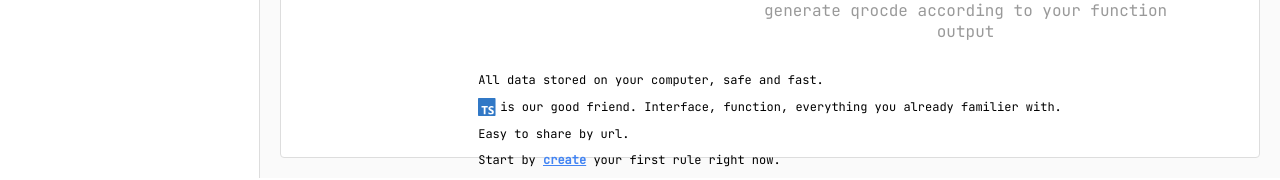
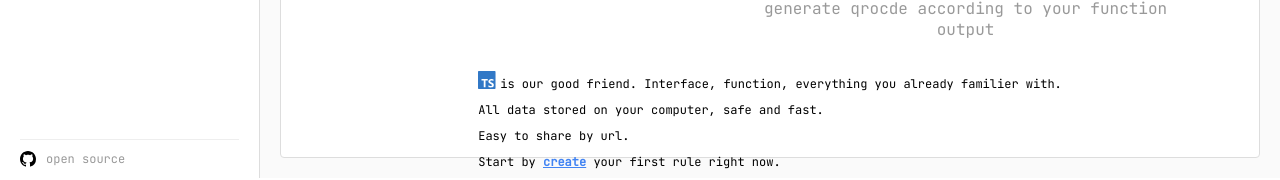
Before and after one commit to ioslh/to-qrcode, a Vue app: page / in a window 1280 px wide. Shown: the part 622-802 px from the top of the page. Built offline with nearby package versions, Linux system fonts and the light colour scheme; a small style sheet from the web is missing.

Commit message:
feat: misc

```diff
--- a/src/layout/layout.vue
+++ b/src/layout/layout.vue
@@ -16,6 +16,11 @@
         </a>
       </li>
     </ul>
+    <div class="copyright">
+      <a target="_blank" href="https://github.com/ioslh/to-qrcode">
+        open source
+      </a>
+    </div>
   </nav>
   <main>
     <router-view></router-view>
@@ -118,6 +123,7 @@ nav {
   padding: 0 20px;
   display: flex;
   flex-direction: column;
+  // position: relative;
 }
 
 .index {
@@ -149,6 +155,7 @@ nav {
   display: flex;
   align-items: center;
   justify-content: space-between;
+  height: 36px;
   input {
     height: 36px;
     border: 2px solid #eee;
@@ -184,8 +191,7 @@ nav {
   list-style: none;
   margin-top: 10px;
   overflow: auto;
-  height: calc(100% - 100px);
-  padding-bottom: 40px;
+  height: calc(100% - 136px);
   &::-webkit-scrollbar {
     display: none;
   }
@@ -224,6 +230,22 @@ nav {
   }
 }
 
+.copyright {
+  background: #fff;
+  height: 40px;
+  display: flex;
+  align-items: center;
+  justify-content: flex-start;
+  border-top: 1px solid #eee;
+  a {
+    color: #999;
+    font-size: 12px;
+    text-decoration: none;
+    background: url('/github.svg') left center/contain no-repeat;
+    padding-left: 26px;
+  }
+}
+
 main {
   width: calc(100vw - #{$nav-width});
   font-size: 12px;
--- a/src/pages/editor.vue
+++ b/src/pages/editor.vue
@@ -8,6 +8,7 @@
         <div class="autosave">
           <input v-model="autoSave" id="autosave-checker" type="checkbox" >
           <label for="autosave-checker">Auto save</label>
+          <a class="format" @click="formatCode">Format code</a>
         </div>
       </div>
       <div>
@@ -140,6 +141,12 @@ export default defineComponent({
       })
     }
 
+    const formatCode = () => {
+      if (editor) {
+        editor.getAction('editor.action.formatDocument')?.run()
+      }
+    }
+
     const save = () => {
       syncCode()
       ElMessage.success('Save successfully')
@@ -166,6 +173,7 @@ export default defineComponent({
       autoSave,
       monacoLoading,
       onImport,
+      formatCode,
     }
   }
 })
@@ -263,6 +271,9 @@ h4 {
       color: $main-color;
     }
   }
+  .format {
+    margin-left: 20px;;
+  }
 }
 
 </style>
--- a/src/pages/generate.vue
+++ b/src/pages/generate.vue
@@ -346,7 +346,7 @@ export default defineComponent({
         color: red;
         position: absolute;
         left: -8px;
-        top: 2px;
+        top: 0px;
         font-weight: 900;
       }
     }
--- a/src/pages/home.vue
+++ b/src/pages/home.vue
@@ -20,13 +20,13 @@
         </div>
       </div>
       <ul>
-        <li>All data stored on your computer, safe and fast.</li>
         <li>
-          <div>
+          <div class="ts">
             <img src="/ts.svg" alt="TypeScript">
             <span> is our good friend. Interface, function, everything you already familier with.</span>
           </div>
         </li>
+        <li>All data stored on your computer, safe and fast.</li>
         <li>Easy to share by url.</li>
         <li>Start by <router-link to="/new">create</router-link> your first rule right now.</li>
       </ul>
@@ -83,10 +83,13 @@ ul {
   li {
     margin: 10px 0;
     list-style: none;
-    div {
+    .ts {
       display: flex;
-      align-items: center;
+      align-items: baseline;
+      position: relative;
       img {
+        position: relative;
+        top: 1px;
         width: 18px;
         margin-right: 4px;
       }
```
Also changed, not shown: public/github.svg (added).
